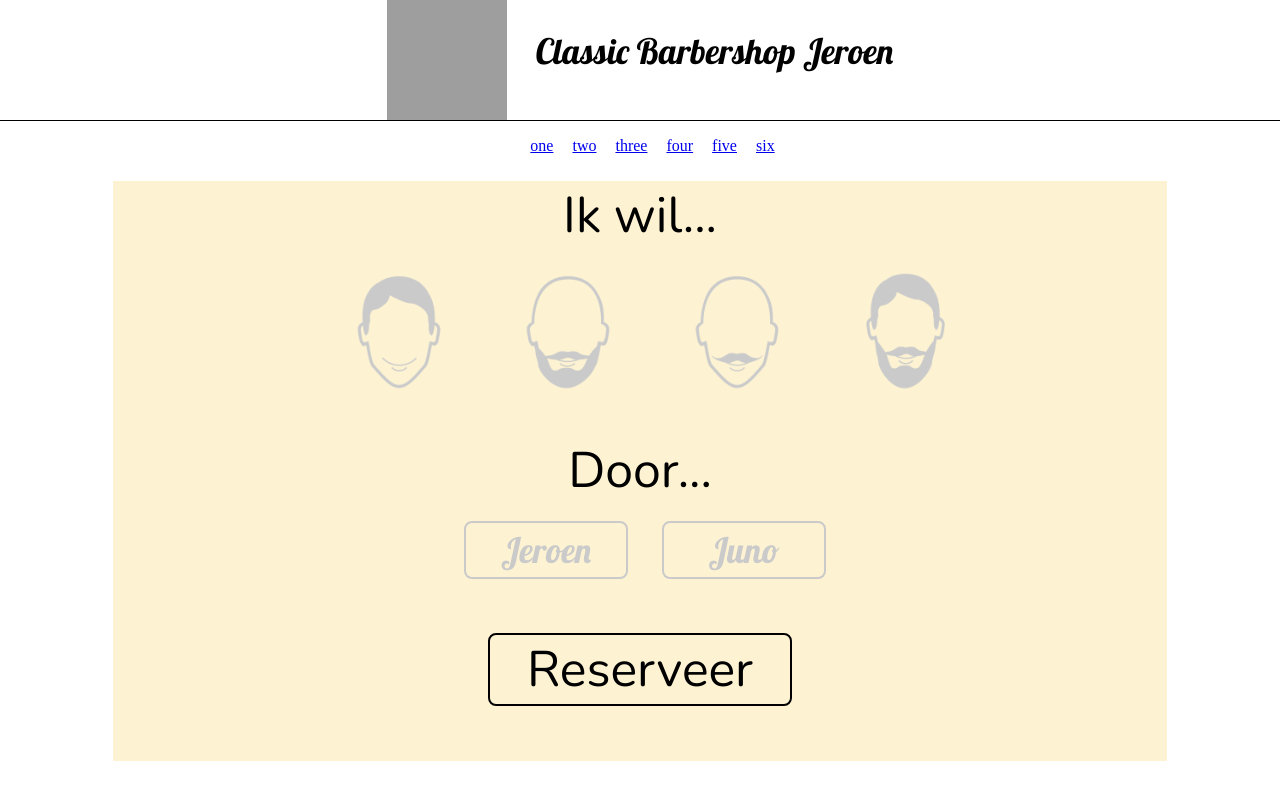
After one commit to sandervspl/barbershop-jeroen-website-CLE2, a PHP site: page /blok2sprint1/index_.php in a window 1280 px wide. The commit adds this page. Run offline with PHP 8.4, Linux system fonts and the light colour scheme; grey boxes are pictures that could not be loaded.

Commit message:
29
Prototyping actual page(s)

```diff
--- /dev/null
+++ b/index_.php
@@ -0,0 +1,59 @@
+<?php
+session_start();
+?>
+<!DOCTYPE HTML>
+<html lang="en">
+<head>
+  <meta charset="UTF-8">
+    <title>Classic Barbershop Jeroen</title>
+    <link rel="stylesheet" href="style/style.css">
+    <link href='https://fonts.googleapis.com/css?family=Lobster' rel='stylesheet' type='text/css'>
+    <link href='https://fonts.googleapis.com/css?family=Nunito' rel='stylesheet' type='text/css'>
+
+    <script>
+        window.sessionStorage.cut = 0;
+        window.sessionStorage.barber = 0;
+    </script>
+</head>
+<body>
+
+<header>
+<div id="main-header">
+    <img src="http://barbershopbarcelona.com/wp-content/uploads/2014/11/thebarbershop-Redondo.png" id="header-logo">
+    <span id="header-name">Classic Barbershop Jeroen</span>
+</div>
+<nav id="navigation-background">
+    <ul>
+        <li><a href="#">one</a></li>
+        <li><a href="#">two</a></li>
+        <li><a href="#">three</a></li>
+        <li><a href="#">four</a></li>
+        <li><a href="#">five</a></li>
+        <li><a href="#">six</a></li>
+    </ul>
+</nav>
+</header>
+
+<section id="main-page">
+    <p class="header-text">Ik wil...</p>
+    <ul>
+        <li><img src="images/index/yes-hair-no-beard.png" id="hair" class="hair-beard-img" onclick="cutSelect(this, this.src)" onmouseover="hover(this, this.src)" onmouseout="unhover(this, this.src)"></li>
+        <li><img src="images/index/no-hair-yes-beard.png" id="beard" class="hair-beard-img" onclick="cutSelect(this, this.src)" onmouseover="hover(this, this.src)" onmouseout="unhover(this, this.src)"></li>
+        <li><img src="images/index/no-hair-no-beard-yes-moustache.png" id="moustache" class="hair-beard-img" onclick="cutSelect(this, this.src)" onmouseover="hover(this, this.src)" onmouseout="unhover(this, this.src)"></li>
+        <li><img src="images/index/yes-hair-yes-beard.png" id="all" class="hair-beard-img" onclick="cutSelect(this, this.src)" onmouseover="hover(this, this.src)" onmouseout="unhover(this, this.src)"></li>
+    </ul>
+
+    <p class="header-text">Door...</p>
+    <ul>
+        <li><label id="Jeroen" onclick="nameSelection(this)">Jeroen</label></li>
+        <li><label id="Juno" onclick="nameSelection(this)">Juno</label></li>
+    </ul>
+
+    <div class="button">
+        <span onclick="checkBookButton()">Reserveer</span>
+    </div>
+</section>
+
+<script src="scripts/select.js"></script>
+</body>
+</html>
--- /dev/null
+++ b/scripts/mouseover.js
@@ -0,0 +1 @@
+/* Created by Sandervspl on 12/3/15. */
--- /dev/null
+++ b/scripts/select.js
@@ -0,0 +1,74 @@
+/**
+ * Created by Sandervspl on 12/2/15.
+ */
+
+function writeCookie(name,value,days) {
+    var date, expires;
+    if (days) {
+        date = new Date();
+        date.setTime(date.getTime()+(days*24*60*60*1000));
+        expires = "; expires=" + date.toGMTString();
+    } else {
+        expires = "";
+    }
+
+    document.cookie = name + "=" + value + expires + "; path=/";
+}
+
+function nextPage(pageNumber) {
+
+}
+
+function cutSelect(sender) {
+
+    // loop through our UL to check if any other img files are set as selected
+    var a_elements = sender.parentNode.parentNode.getElementsByTagName("img");
+
+    for (var i = 0, len = a_elements.length; i < len; i++) {
+        var str = a_elements[i].getAttribute('src');
+        var src = str.replace("-selected.png", ".png");
+        a_elements[i].setAttribute('src', src);
+    }
+
+    // set sender as selected
+    var img = sender.getAttribute('src');
+    src = img.replace(".png", "-selected.png");
+    sender.setAttribute('src', src);
+
+    window.sessionStorage.cut = sender.id;
+}
+
+function nameSelection(sender) {
+    // loop through our UL to check if any other name is selected
+    var a_elements = sender.parentNode.parentNode.getElementsByTagName("label");
+
+    for (var i = 0, len = a_elements.length; i < len; i++) {
+        a_elements[i].style.color = '#cacaca';
+        a_elements[i].style.border = '2px solid #cacaca';
+    }
+
+    // set sender as selected
+    sender.style.color = 'black';
+    sender.style.border = '2px solid black';
+
+    window.sessionStorage.barber = sender.id;
+}
+
+function checkBookButton() {
+    if (window.sessionStorage.cut == 0 || window.sessionStorage.barber == 0) {
+        alert("Kies een kapper en/of wat je gedaan wilt hebben tijdens jouw afspraak.");
+    } else {
+        window.location.href = 'booking.php';
+    }
+}
+
+//function hover(element, img) {
+//    var src = img.replace(".png", "-selected.png");
+//    element.setAttribute('src', src);
+//}
+//function unhover(element, img) {
+//    if (!selected) {
+//        var src = img.replace("-selected.png", ".png");
+//        element.setAttribute('src', src);
+//    }
+//}
--- a/style/style.css
+++ b/style/style.css
@@ -1,3 +1,140 @@
+html, body {
+    margin: 0;
+    padding: 0;
+}
+
+.button {
+    width: 300px;
+    height: auto;
+    /*margin-top: 50px;*/
+    margin: 0 auto;
+    margin-top: 50px;
+    margin-bottom: 50px;
+
+    font-family: Nunito, serif;
+    font-size: 50px;
+    text-align: center;
+
+    border: 2px solid black;
+    -moz-border-radius: 8px;
+    -webkit-border-radius: 8px;
+    border-radius: 8px;
+}
+
+.button span {
+    cursor: pointer;
+
+    width: 100%;
+    height: 100%;
+    display: block;
+    text-decoration: none;
+    color: black;
+}
+
+.barber-name {
+    font-family: Lobster, serif;
+}
+
+#summary-text img {
+    vertical-align: middle;
+}
+
+#main-header {
+    width: 100%;
+    display: inline-block;
+    text-align: center;
+}
+
+#header-logo {
+    margin-right: 25px;
+    width: 120px;
+    height: 120px;
+    vertical-align: middle;
+}
+
+#header-name {
+    display: inline-block;
+    font-family: Lobster, serif;
+    font-size: 35px;
+}
+
+nav {
+    width: 100%;
+    height: 50px;
+    display: inline-block;
+    text-align: center;
+}
+
+nav ul,
+section ul {
+    list-style: none;
+}
+
+nav ul li,
+section ul li {
+    display: inline-block;
+    margin-right: 15px;
+}
+
+section ul li a {
+    color: black;
+}
+
+section ul li label {
+    cursor: pointer;
+    width: 150px;
+    padding: 5px;
+    font-family: Lobster, serif;
+    font-size: 35px;
+    color: #cacaca;
+    text-align: center;
+
+    border: 2px solid #cacaca;
+    -moz-border-radius: 8px;
+    -webkit-border-radius: 8px;
+    border-radius: 8px;
+
+    -webkit-touch-callout: none;
+    -webkit-user-select: none;
+    -moz-user-select: none;
+    -ms-user-select: none;
+    user-select: none;
+}
+
+    section ul li label:hover {
+        cursor: pointer;
+    }
+
+#navigation-background {
+    /*background-color: #6f6f6f;*/
+    border-top: 1px solid black;
+}
+
+#main-page {
+    width: 80%;
+    height: auto;
+    margin: 10px auto;
+    padding: 0 15px 5px;
+    background-color: #fdf3d3;
+    text-align: center;
+}
+
+.header-text {
+    font-family: Nunito, serif;
+    font-size: 50px;
+    color: black;
+}
+
+p.header-text {
+    margin: 0;
+}
+
+.hair-beard-img {
+    cursor: pointer;
+    width: 150px;
+    height: 150px;
+}
+
 label {
     float: left;
     text-align: right;
@@ -107,12 +256,21 @@ td {
     width: 100px;
 }
 
+.calendarday,
+.calendardate,
+.calendardateblocked,
+.calendardate-sun-mon
+{
+    font-family: Lobster, serif;
+}
+
 .divBox {
+    cursor: pointer;
     width: 100%;
     height: 100%;
 }
 
-.divBox a {
+.divBox span {
     width: 100%;
     height: 100%;
     display: block;
```
Also changed, not shown: other parts of style/style.css (+35 -13 lines), booking.php (added, +215 -0 lines), scripts/calendar.js (added, +9 -0 lines), images/index/no-hair-no-beard-yes-moustache-selected.png (added), images/index/no-hair-no-beard-yes-moustache.png (added), images/index/no-hair-no-beard.png (added), images/index/no-hair-yes-beard-selected.png (added), images/index/no-hair-yes-beard.png (added), images/index/yes-hair-no-beard-selected.png (added), images/index/yes-hair-no-beard.png (added), images/index/yes-hair-yes-beard-selected.png (added), images/index/yes-hair-yes-beard.png (added).
